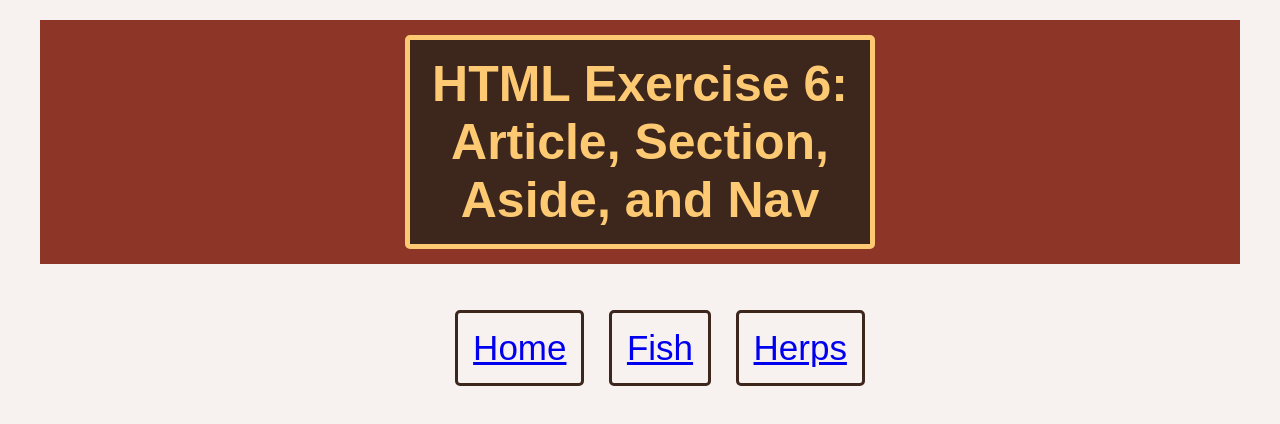
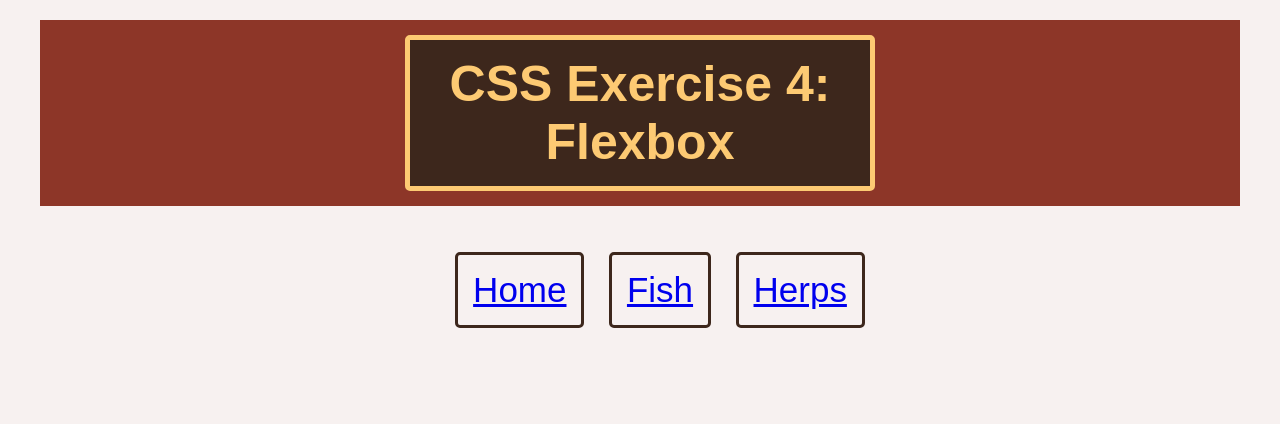
Before and after one commit to amv40433/CSS-Exercise-4--Flexbox, a plain HTML site: page index.html in a window 1280 px wide. Drawn offline with Linux system fonts and the light colour scheme.

Commit message:
Update index.html

```diff
--- a/index.html
+++ b/index.html
@@ -11,7 +11,7 @@
 
 <!-- Page Title and Nav -->
 <header class="indexheader">
-<h1 class="indexh1">HTML Exercise 6: Article, Section, Aside, and Nav</h1>
+<h1 class="indexh1">CSS Exercise 4: Flexbox</h1>
 </header>
 
 
```
